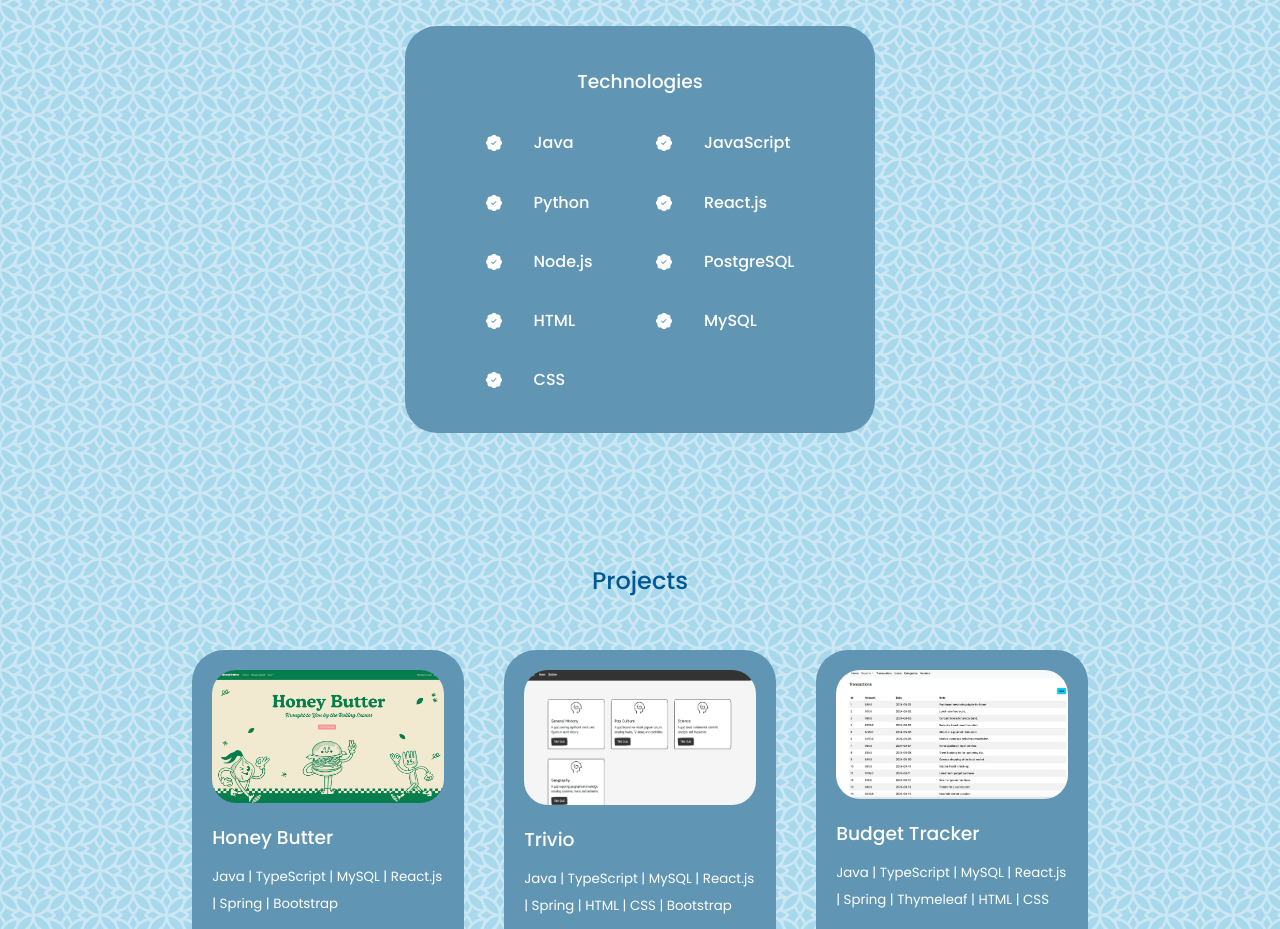
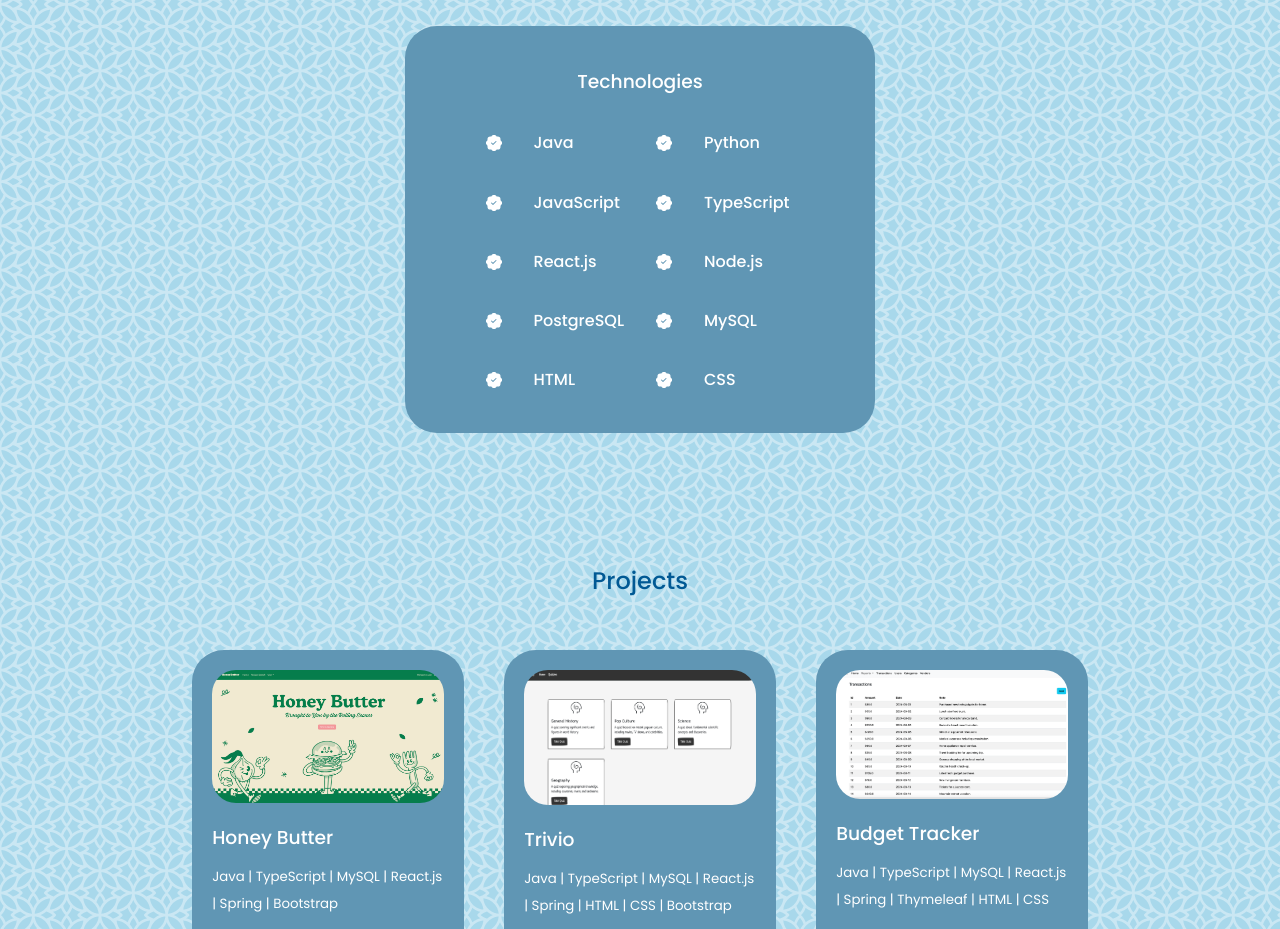
Before and after one commit to roxyabedi/personal-portfolio, a React (Create React App) app: page / in a window 1280 px wide. Shown: the part 1640-2569 px from the top of the page. Built offline with nearby package versions, Linux system fonts and the light colour scheme.

Commit message:
add TypeScript and reorder list

```diff
--- a/src/components/experience/Experience.js
+++ b/src/components/experience/Experience.js
@@ -24,13 +24,19 @@ const Experience = () => {
               <article className='experience__details'>
                 <BsFillPatchCheckFill className='experience__details-icon'/>
                 <div>
+                  <h4>Python</h4>
+                </div>
+              </article>
+              <article className='experience__details'>
+                <BsFillPatchCheckFill className='experience__details-icon'/>
+                <div>
                   <h4>JavaScript</h4>
                 </div>
               </article>
               <article className='experience__details'>
                 <BsFillPatchCheckFill className='experience__details-icon'/>
                 <div>
-                  <h4>Python</h4>
+                  <h4>TypeScript</h4>
                 </div>
               </article>
               <article className='experience__details'>
@@ -54,13 +60,13 @@ const Experience = () => {
               <article className='experience__details'>
                 <BsFillPatchCheckFill className='experience__details-icon'/>
                 <div>
-                  <h4>HTML</h4>
+                  <h4>MySQL</h4>
                 </div>
               </article>
               <article className='experience__details'>
                 <BsFillPatchCheckFill className='experience__details-icon'/>
                 <div>
-                  <h4>MySQL</h4>
+                  <h4>HTML</h4>
                 </div>
               </article>
               <article className='experience__details'>
```
